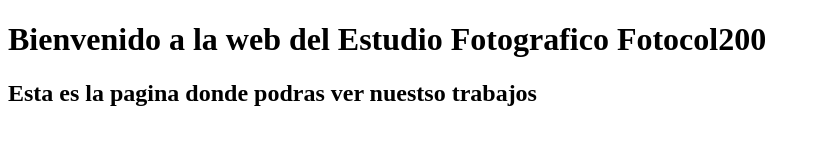
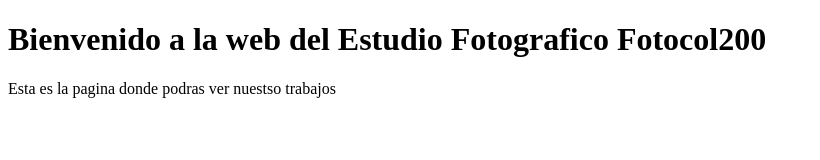
Before and after one commit to Arachelyv/My-trabajo, a plain HTML site: page index.html in a window 1280 px wide. Shown: the whole page, without its empty margins (0-820 px from the left). Drawn offline with Linux system fonts and the light colour scheme.

Commit message:
Modifica el Subtitulo
Ahora no es un titulo es un parrafo

```diff
--- a/index.html
+++ b/index.html
@@ -6,6 +6,6 @@
 </head>
 	<body>
 		<h1>Bienvenido a la web del Estudio Fotografico Fotocol200</h1>
-		<h2>Esta es la pagina donde podras ver nuestso trabajos<h2>
+		<p>Esta es la pagina donde podras ver nuestso trabajos<p>
 	</body>
 </html>
```
